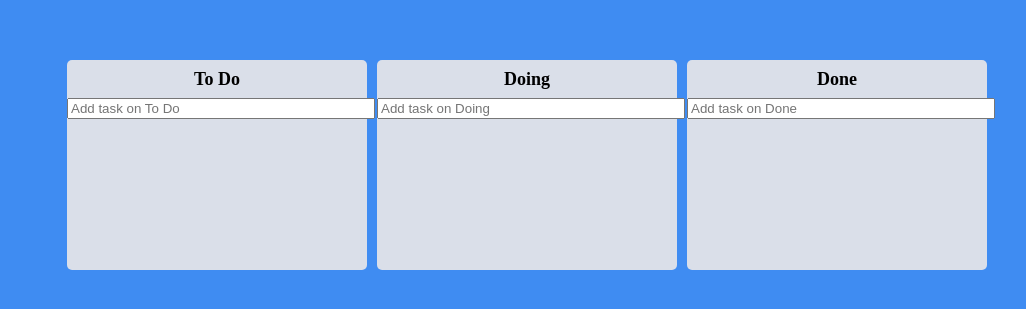
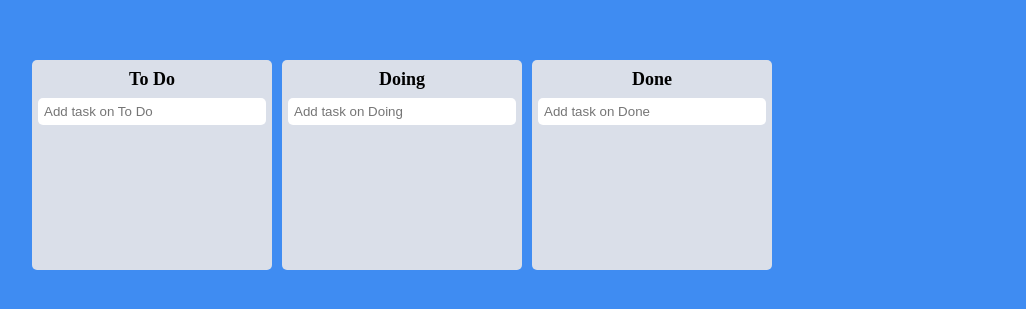
Before and after one commit to Novelier-Webbelier/react-trello-clone, a React (Create React App) app: page / in a window 1280 px wide. Shown: the part 235-544 px from the top of the page, without its empty margins (233-1259 px from the left). Built offline with nearby package versions, Linux system fonts and the light colour scheme.

Commit message:
Code Challenge - Make input more pretty

```diff
--- a/src/App.tsx
+++ b/src/App.tsx
@@ -5,20 +5,17 @@ import styled from "styled-components";
 import Board from "./Components/Board";
 
 const Wrapper = styled.div`
+  width: 100vw;
+  height: 100vh;
   display: flex;
-  max-width: 680px;
-  width: 100%;
-  margin: 0 auto;
   justify-content: center;
   align-items: center;
-  height: 100vh;
 `;
 
 const Boards = styled.div`
-  display: grid;
-  width: 100%;
-  gap: 10px;
-  grid-template-columns: repeat(3, 1fr);
+  display: flex;
+  align-items: center;
+  justify-content: center;
 `;
 
 function App() {
--- a/src/Components/Board.tsx
+++ b/src/Components/Board.tsx
@@ -6,8 +6,10 @@ import { IToDo, toDoState } from "../atoms";
 import { useSetRecoilState } from "recoil";
 
 const Wrapper = styled.div`
-  width: 300px;
+  width: 15rem;
+  max-width: 500px;
   padding-top: 10px;
+  margin-right: 10px;
   background-color: ${(props) => props.theme.boardColor};
   border-radius: 5px;
   min-height: 200px;
@@ -31,13 +33,25 @@ const Area = styled.div<IAreaProps>`
         : "transparent"};
   flex-grow: 1;
   transition: background-color 0.3s ease-in-out;
-  padding: 20px;
+  padding: 20px 10px;
 `;
 
 const Form = styled.form`
   width: 100%;
-  input {
-    width: 100%;
+  display: flex;
+  align-items: center;
+  justify-content: center;
+`;
+
+const Input = styled.input`
+  width: 90%;
+  padding: 6px;
+  border: 1px solid rgba(0, 0, 0, 0.2);
+  border-radius: 5px;
+  border: 0px;
+
+  &:focus {
+    outline: none;
   }
 `;
 
@@ -78,7 +92,7 @@ function Board({ toDos, boardId }: IBoardProps) {
     <Wrapper>
       <Title>{boardId}</Title>
       <Form onSubmit={handleSubmit(onValid)}>
-        <input
+        <Input
           {...register("toDo", {
             required: {
               value: true,
```
